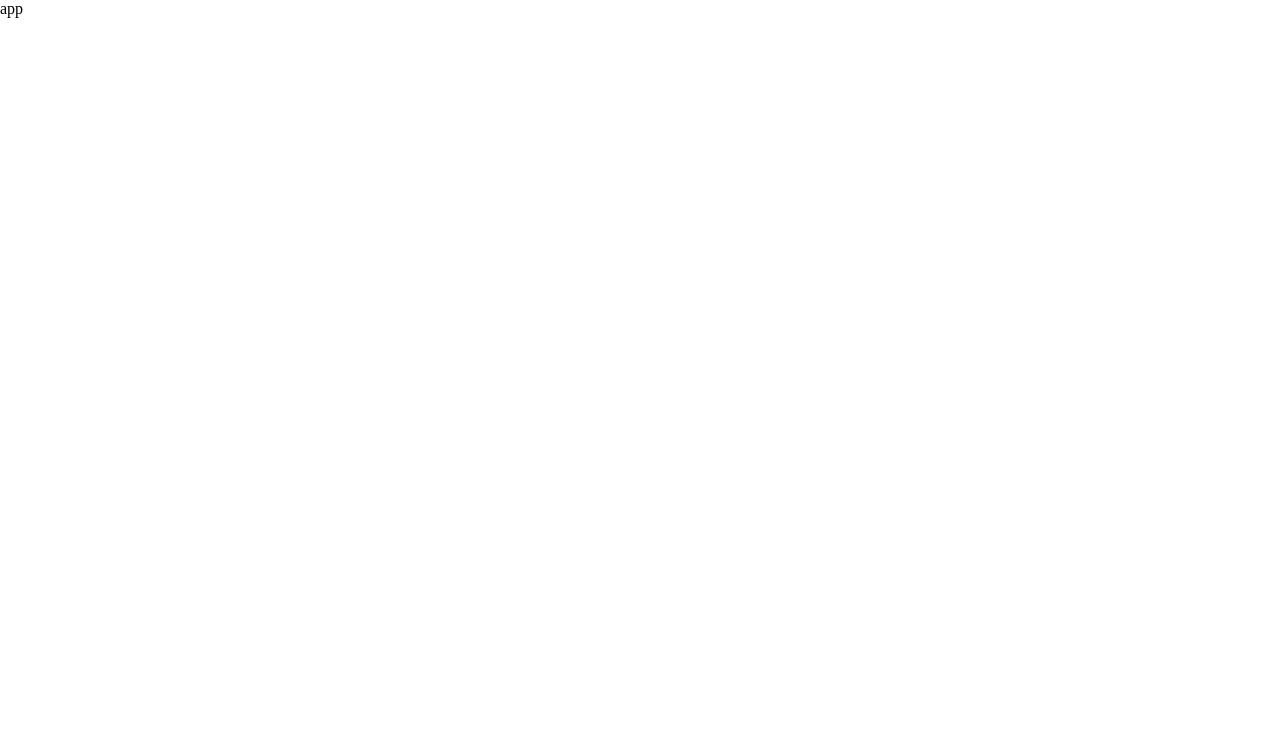
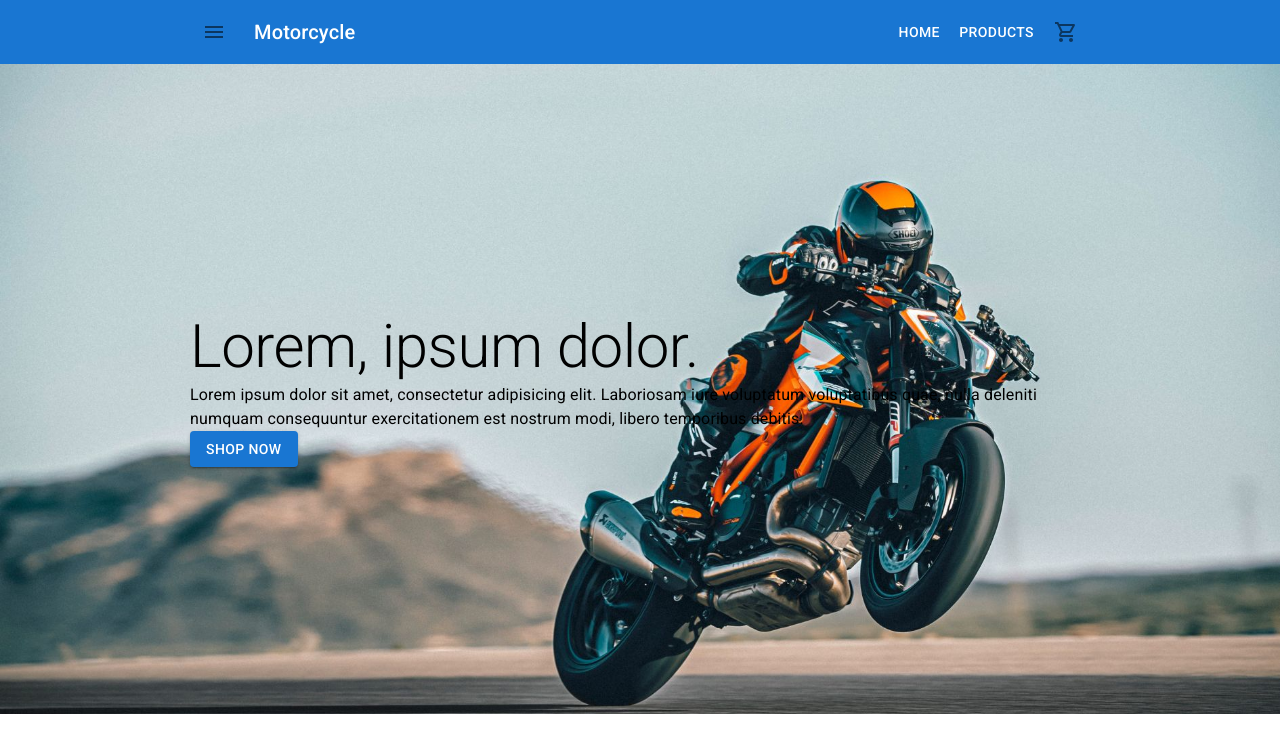
Before and after one commit to khaizter/motorcycle-ecommerce, a React (Create React App) app: page / in a window 1280 px wide. Shown: the top 752 px of the page. Built offline with nearby package versions, Linux system fonts and the light colour scheme.

Commit message:
Added hero section from home

```diff
--- a/src/App.tsx
+++ b/src/App.tsx
@@ -1,11 +1,23 @@
 import React from 'react';
+import Navigation from 'src/common/navigation';
 
-function App() {
+// Routing
+import { BrowserRouter, Routes, Route } from 'react-router-dom';
+
+// Pages
+import Home from 'src/pages/home';
+import Products from 'src/pages/products';
+
+const App: React.FC = () => {
   return (
-    <div className="App">
-      app
-    </div>
+    <BrowserRouter>
+      <Navigation />
+      <Routes>
+        <Route path='/' element={<Home />} />
+        <Route path='/products' element={<Products />} />
+      </Routes>
+    </BrowserRouter>
   );
-}
+};
 
 export default App;
--- /dev/null
+++ b/src/pages/home/index.tsx
@@ -0,0 +1,42 @@
+import React from 'react';
+
+import Box from '@mui/material/Box';
+import Button from '@mui/material/Button';
+import Typography from '@mui/material/Typography';
+
+const Home: React.FC = () => {
+  return (
+    <Box component='main'>
+      <Box
+        sx={{
+          background: "url('/assets/images/hero-bg.jpg')",
+          minHeight: '650px',
+          backgroundSize: 'cover',
+          display: 'flex',
+          flexDirection: 'column',
+          justifyContent: 'center',
+          alignItems: 'center'
+        }}
+      >
+        <Box
+          sx={{
+            maxWidth: 'var(--horizontal-wrapper)'
+          }}
+        >
+          <Typography variant='h2' component='h1'>
+            Lorem, ipsum dolor.
+          </Typography>
+          <Typography>
+            Lorem ipsum dolor sit amet, consectetur adipisicing elit. Laboriosam iure voluptatum voluptatibus quae,
+            nulla deleniti numquam consequuntur exercitationem est nostrum modi, libero temporibus debitis.
+          </Typography>
+          <Button variant='contained' color='primary'>
+            Shop Now
+          </Button>
+        </Box>
+      </Box>
+    </Box>
+  );
+};
+
+export default Home;
--- /dev/null
+++ b/src/pages/products/index.tsx
@@ -0,0 +1,9 @@
+import React from 'react';
+
+import Box from '@mui/material/Box';
+
+const Products: React.FC = () => {
+  return <Box component='main'>products</Box>;
+};
+
+export default Products;
```
Also changed, not shown: public/assets/images/hero-bg.jpg (added), src/assets/images/hero-bg.jpg (added).
